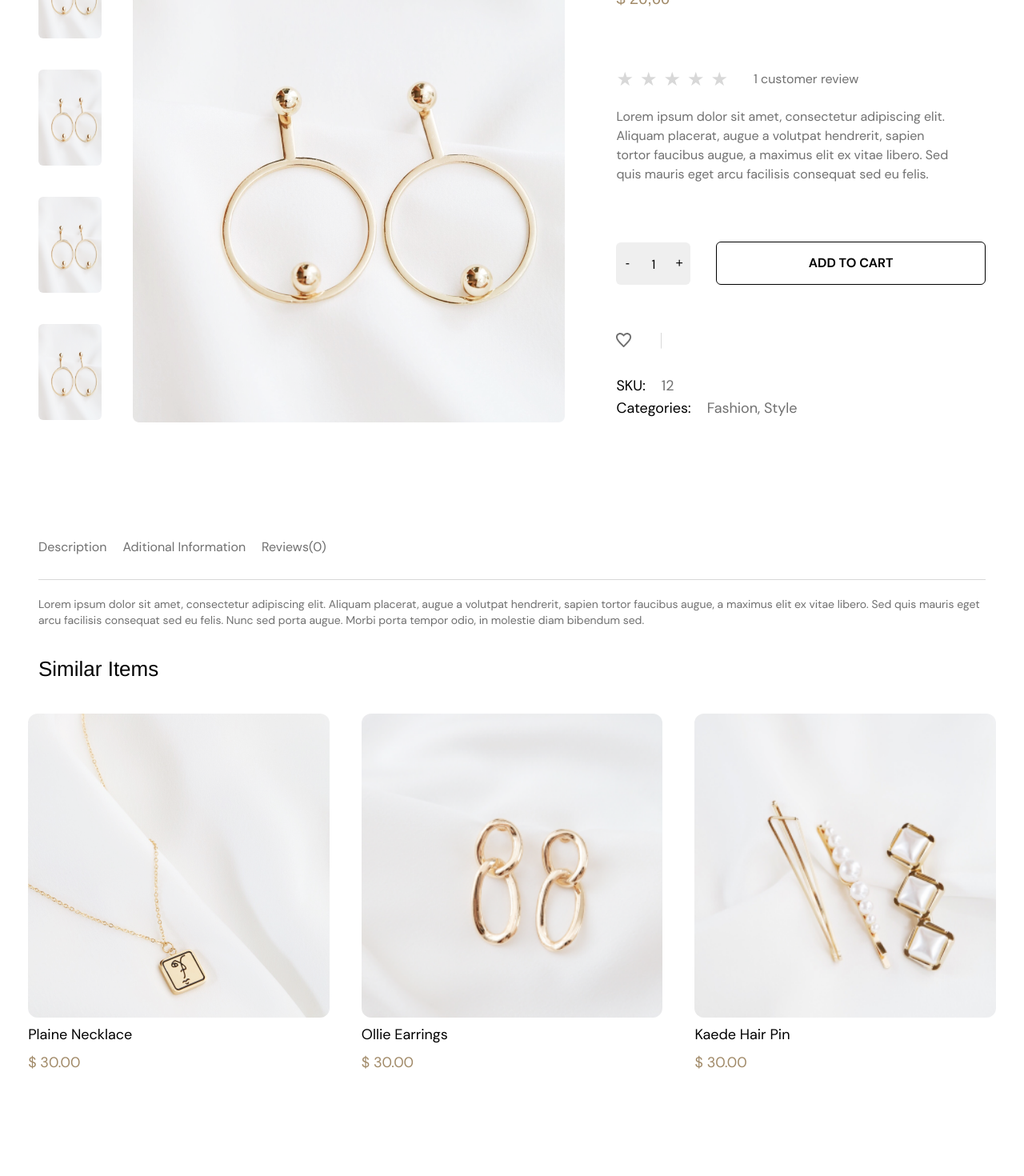
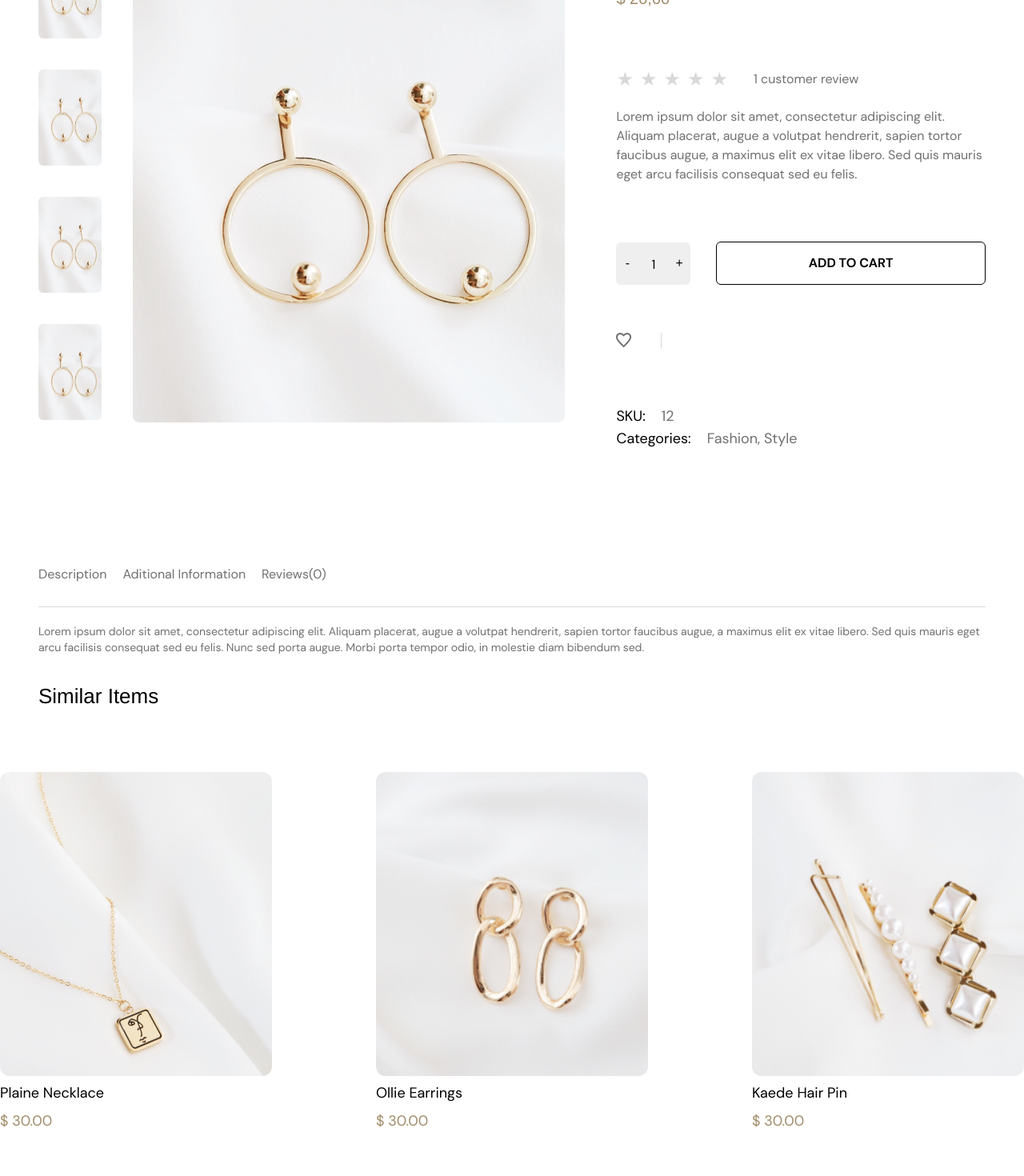
Before and after one commit to franciscomoncadab/shoppe-tailwind, a React (Create React App) app: page /detailsproducts in a window 1280 px wide. Shown: the part 300-1770 px from the top of the page at 80% size. Built offline with nearby package versions, Linux system fonts and the light colour scheme; some icons are missing.

Commit message:
finish view shop

```diff
--- a/src/assets/scss/others/_similarItems.scss
+++ b/src/assets/scss/others/_similarItems.scss
@@ -4,7 +4,7 @@
    }
 
    ._mySwiperS {
-    width: 97%;
+    width: 100%;
     height: 100%;
    }
 
@@ -35,8 +35,28 @@
      object-fit: cover;
      border-radius: 8px;
 
+     @media (min-width: 768px) {
+      height: 300px;
+      border-radius: 10px;
+     }
+
      @media (min-width: 1280px) {
       height: 380px;
       border-radius: 12px;
      }
+
+     @media (min-width: 1820px) {
+      height: 440px;
+      border-radius: 14px;
+     }
+
+     @media (min-width: 2200px) {
+      height: 520px;
+      border-radius: 16px;
+     }
+
+     @media (min-width: 3070px) {
+      height: 600px;
+      border-radius: 18px;
+     }
    }
--- a/src/assets/scss/others/_textProducts.scss
+++ b/src/assets/scss/others/_textProducts.scss
@@ -5,13 +5,17 @@
      h-full
      sm:flex
      sm:flex-col
+     ml:gap-3
      sm:w-[490px]
+     md:w-[41.72%]
      sm:px-0;
 
      &__product{
           @apply
           text-2xl
           font-medium
+          mt-[40px]
+          sm:mt-0
           sm:font-medium
           sm:mb-[23px]
           sm:text-[26px];
--- a/src/components/atoms/FormReview.tsx
+++ b/src/components/atoms/FormReview.tsx
@@ -34,12 +34,9 @@ function FormReview() {
         </div>
         <div>
           <p className="font-normal text-[14px] text-dark-gray mb-[13.39px]">Your Rating*</p>
-          <div>
+          <div className=" mb-[48.6px]">
           <Ratings
             className="absolute mt-[6px]"
-          />
-          <Rating
-            color="text-white"
           />
           </div>
         </div>
--- a/src/components/atoms/SimilarItems.tsx
+++ b/src/components/atoms/SimilarItems.tsx
@@ -19,12 +19,12 @@ function SimilarItems() {
       <h1 className="my-2 text-[16px] px-3 font-normal sm:px-12 sm:text-[26px] sm:my-7">Similar Items</h1>
       <Swiper
         loop={true}
-        spaceBetween={window.innerWidth < 560 ? 10 : 40}
+        spaceBetween={window.innerWidth < 560 ? 10 : 130}
         slidesPerView={window.innerWidth < 560 ? 2.4 : 3}
         freeMode={false}
         watchSlidesProgress={true}
         modules={[FreeMode, Navigation, Thumbs]}
-        className="_mySwiperS py-2 sm:px-4"
+        className="_mySwiperS pt-[47px]"
       >
         <SwiperSlide className="_swiper-slide">
           <div>
--- a/src/components/molecules/TextProducts.tsx
+++ b/src/components/molecules/TextProducts.tsx
@@ -17,10 +17,10 @@ function TextProducts() {
   return (
     <div className="textProducts">
       <h1 className="textProducts__product">
-        {window.innerWidth < 873 ? "Hal Earrings" : "Lira Earrings"}
+        {window.innerWidth < 767 ? "Hal Earrings" : "Lira Earrings"}
       </h1>
       <span className="textProducts__price">
-        {window.innerWidth < 873 ? (
+        {window.innerWidth < 767 ? (
           <div className="flex flex-row justify-between text-xl">
             <p>$ 25.00</p>
             <Link to="#">
@@ -39,8 +39,8 @@ function TextProducts() {
       </div>
       <p
         className={`${
-          window.innerWidth < 873 ? "hidden" : "visible"
-        } sm:text-[16px] sm:font-normal sm:mt-[19px] sm:pr-10 sm:text-dark-gray`}
+          window.innerWidth < 767 ? "hidden" : "visible"
+        } sm:text-[16px] sm:font-normal sm:mt-[19px] sm:text-dark-gray`}
       >
         Lorem ipsum dolor sit amet, consectetur adipiscing elit. Aliquam
         placerat, augue a volutpat hendrerit, sapien tortor faucibus augue, a
@@ -70,7 +70,7 @@ function TextProducts() {
             ADD TO CART
           </Link>
         </button>
-        {window.innerWidth < 873 && (
+        {window.innerWidth < 767 && (
           <div>
             <p className="text-sm text-dark-gray">
               Lorem ipsum dolor sit amet, consectetur adipisce elit. Aliquam
@@ -81,7 +81,7 @@ function TextProducts() {
         )}
       </div>
       <IconsProducts />
-      <div className="hidden sm:flex sm:flex-col sm:pt-8">
+      <div className="hidden sm:flex sm:flex-col sm:pt-8 sm:mt-[38px]">
         <span className="flex">
           <p className="text-black text-lg">SKU:</p>
           <p className="text-dark-gray text-lg px-5"> 12</p>
--- a/src/components/organisms/DetailsImage.tsx
+++ b/src/components/organisms/DetailsImage.tsx
@@ -4,40 +4,40 @@ import TextProducts from "../molecules/TextProducts";
 
 function DetailsImage() {
   return (
-    <div className="sm:flex sm:flex-row sm:justify-center sm:gap-[64px] sm:m-auto sm:w-full sm:px-12">
-      <div className="w-full px-3 sm:flex sm:flex-col-2 sm:gap-[39px] sm:w-[699px] sm:px-0">
-        <ul className="sm:flex sm:flex-col sm:gap-[39px] hidden">
+    <div className="sm:flex sm:flex-row sm:justify-center sm:gap-[64px] sm:m-auto sm:w-full sm:h-full sm:px-12">
+      <div className="w-full px-3 sm:h-full sm:flex sm:flex-col-2 sm:gap-[39px] md:gap-[4.5%] ml:gap-[6%] sm:w-[699px] md:w-[58.78%] sm:px-0">
+        <ul className="sm:flex sm:flex-col sm:gap-[39px] md:gap-[4.5%] hidden">
           <li>
             <img
-              className="w-[120px] h-[120px] rounded-md"
+              className="w-[120px] h-[120px] md:w-[130px] md:h-[130px] ml:w-[150px] ml:h-[150px] rounded-md"
               src={product1}
               alt="img1"
             />
           </li>
           <li>
             <img
-              className="w-[120px] h-[120px] rounded-md"
+              className="w-[120px] h-[120px] md:w-[130px] md:h-[130px] ml:w-[150px] ml:h-[150px] rounded-md"
               src={product1}
               alt="img2"
             />
           </li>
           <li>
             <img
-              className="w-[120px] h-[120px] rounded-md"
+              className="w-[120px] h-[120px] md:w-[130px] md:h-[130px] ml:w-[150px] ml:h-[150px] rounded-md"
               src={product1}
               alt="img3"
             />
           </li>
           <li>
             <img
-              className="w-[120px] h-[120px] rounded-md"
+              className="w-[120px] h-[120px] md:w-[130px] md:h-[130px] ml:w-[150px] ml:h-[150px] rounded-md"
               src={product1}
               alt="img4"
             />
           </li>
         </ul>
         <img
-          className="w-full h-full sm:w-[540px] sm:h-[600px] sm:rounded-md"
+          className="w-full h-full sm:w-[540px] sm:h-[600px] md:w-[600px] md:[660px] ml:w-[620px] ml:h-[696px] sm:rounded-md"
           src={product1}
           alt="img5"
         />
```
